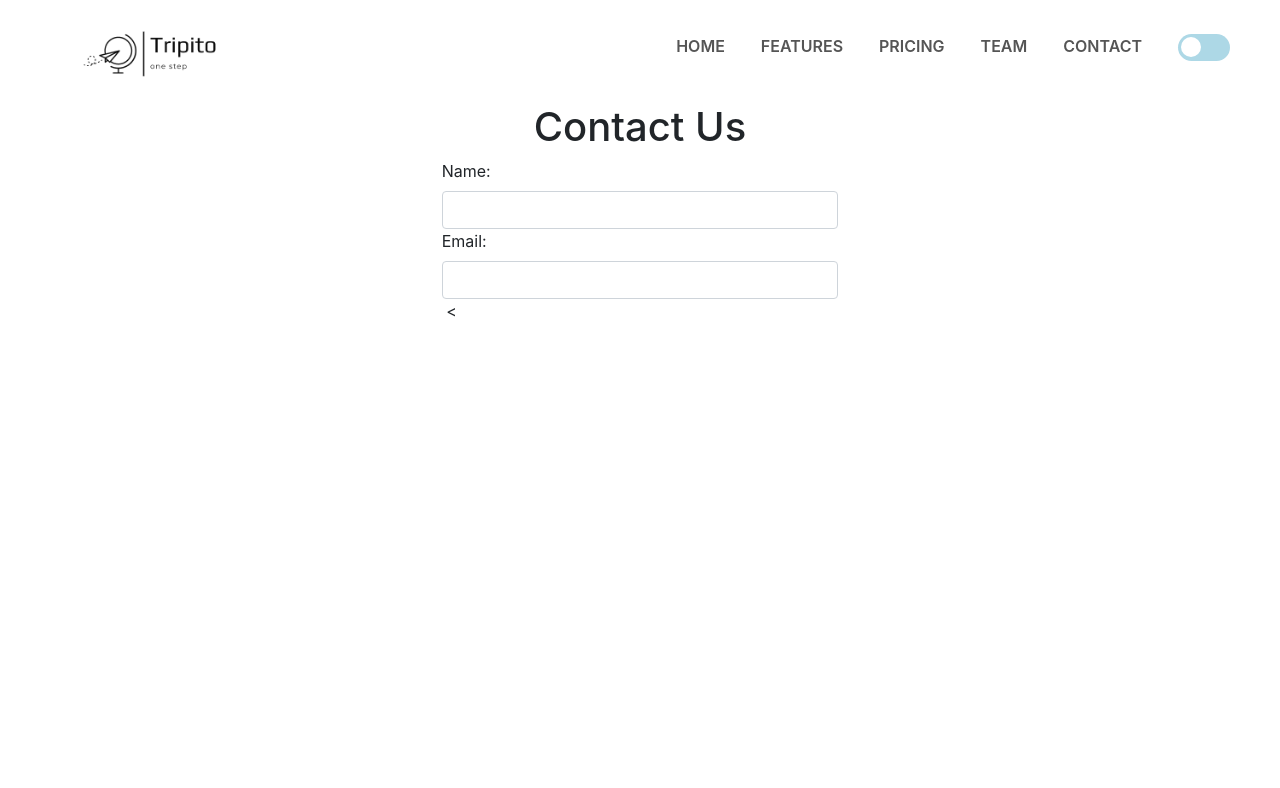
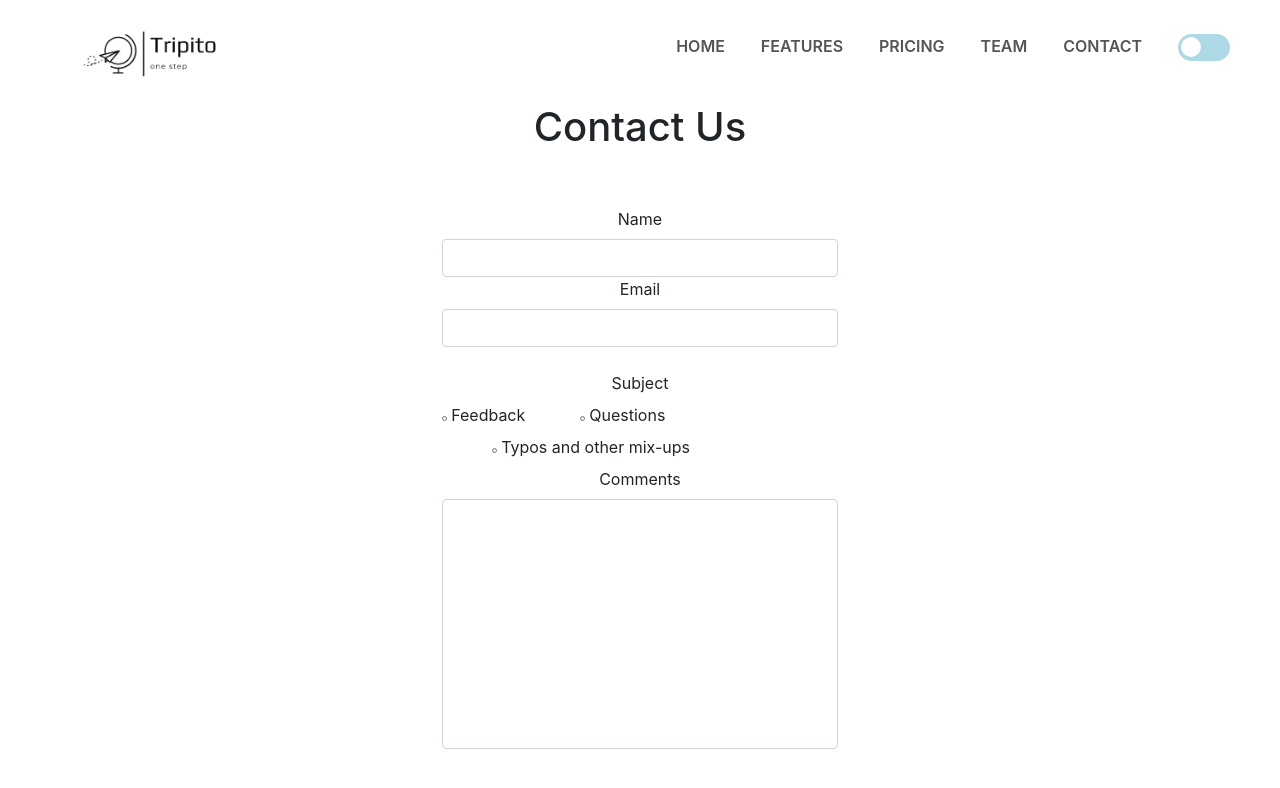
Before and after one commit to Tripito-App/Tripito-App.github.io, a plain HTML site: page contactpage.html in a window 1280 px wide. Drawn offline with nearby package versions, Linux system fonts and the light colour scheme.

Commit message:
updated form

```diff
--- a/contactpage.css
+++ b/contactpage.css
@@ -1,3 +1,7 @@
+#comments{
+    width: 100%;
+    height: 250px
+}
 {
   scroll-behavior: smooth;
   --bg: linear-gradient(180deg, rgba(116,127,224,1) 2%, rgba(194,203,243,1) 17%, rgba(240,248,255,1) 37%);
@@ -63,7 +67,11 @@ html[data-theme='dark']
 .switch-box{
 
 }
-
+.form-group input[type=checkbox]{
+    height:5px;
+    width:5px;
+    visibility: visible;
+}
 input[type=checkbox] {
   height: 0;
   width: 0;
--- a/contactpage.html
+++ b/contactpage.html
@@ -69,16 +69,21 @@
                 <div class = "col-sm-4">
                     <form>
                         <div class = "form-group">
-                            <label for = "name"> Name: </label>
+                            </br>
+                            </br>
+                            <label for = "name" style = "width:100%; padding-left:auto; text-align:center" class = "responselabels"> Name </label>
                             <input type = "text" class = "form-control" id = "name">
-                            <label for = "email"> Email: </label>
+                            <label for = "email" style = "width:100%; padding-left:auto; text-align:center" class = "responselabels"> Email </label>
                             <input type = "text" class = "form-control" id = "email">
-                            <label class = "checkbox-inline"><input type = "checkbox" value = "">  </label>
-                            <
+                            </br>
+                            <label style = "width:100%; padding-left:auto; text-align:center" class = "responselabels"> Subject </label>
+                            <label class="checkbox-inline"><input type="checkbox" value="fdback" class = "responselabels">  Feedback</label>
+                            <label class="checkbox-inline" style = "padding-left: 50px"><input type="checkbox" value="quesiton" class = "responselabels">  Questions</label>
+                            <label class="checkbox-inline" style = "padding-left: 50px"><input type="checkbox" value="bugs" class = "responselabels">  Typos and other mix-ups</label>
+                            <label for = "comment" style = "width:100%; padding-left:auto; text-align:center" class = "responselabels"> Comments </label>
+                            <input type = "text" class = "form-control" id = "comments">
                         </div>
                     </form>
-                </div>
-                <div class = "col-sm-4">
                 </div>
                 <div class = "col-sm-4">
                 </div>
```
